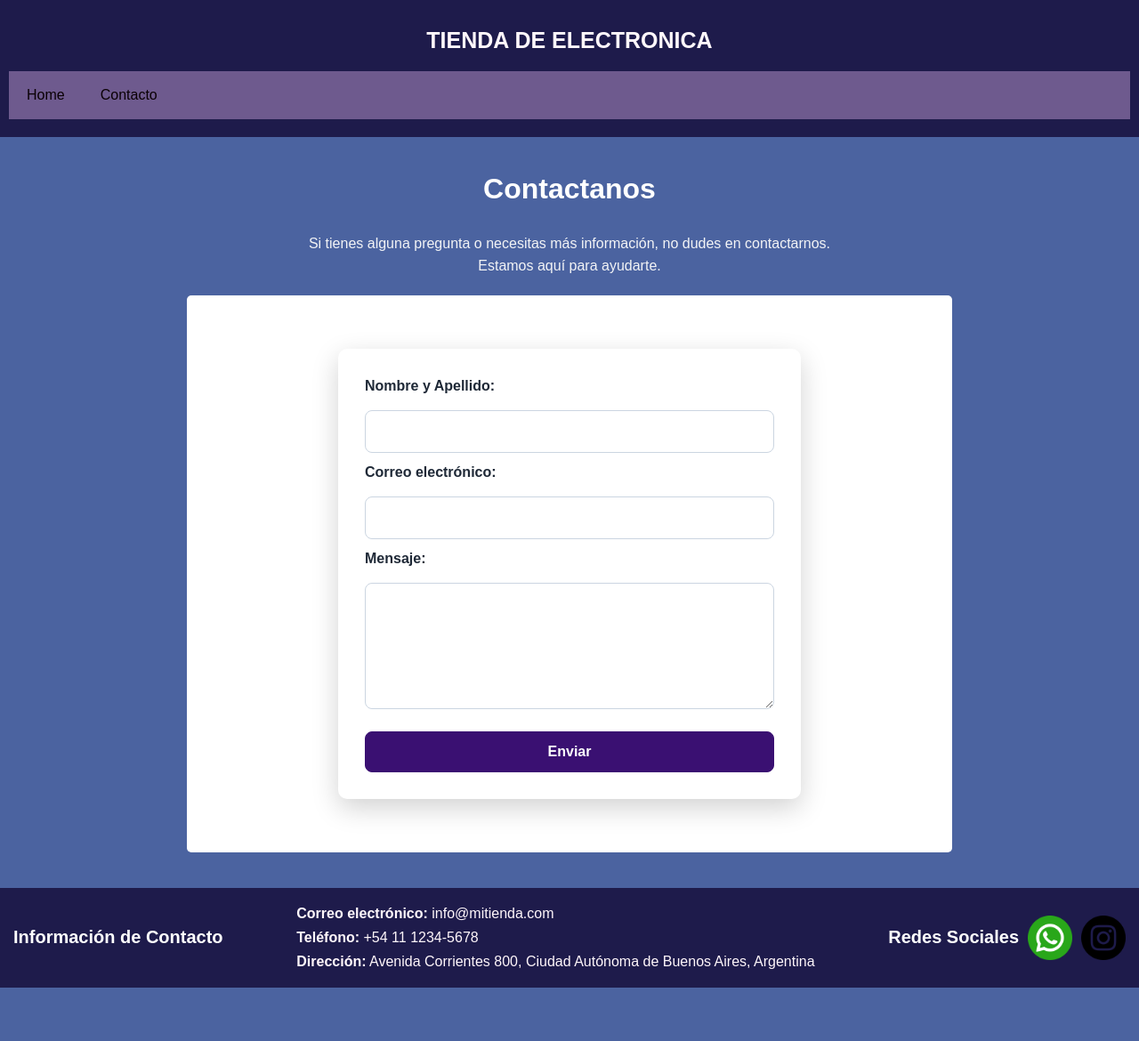
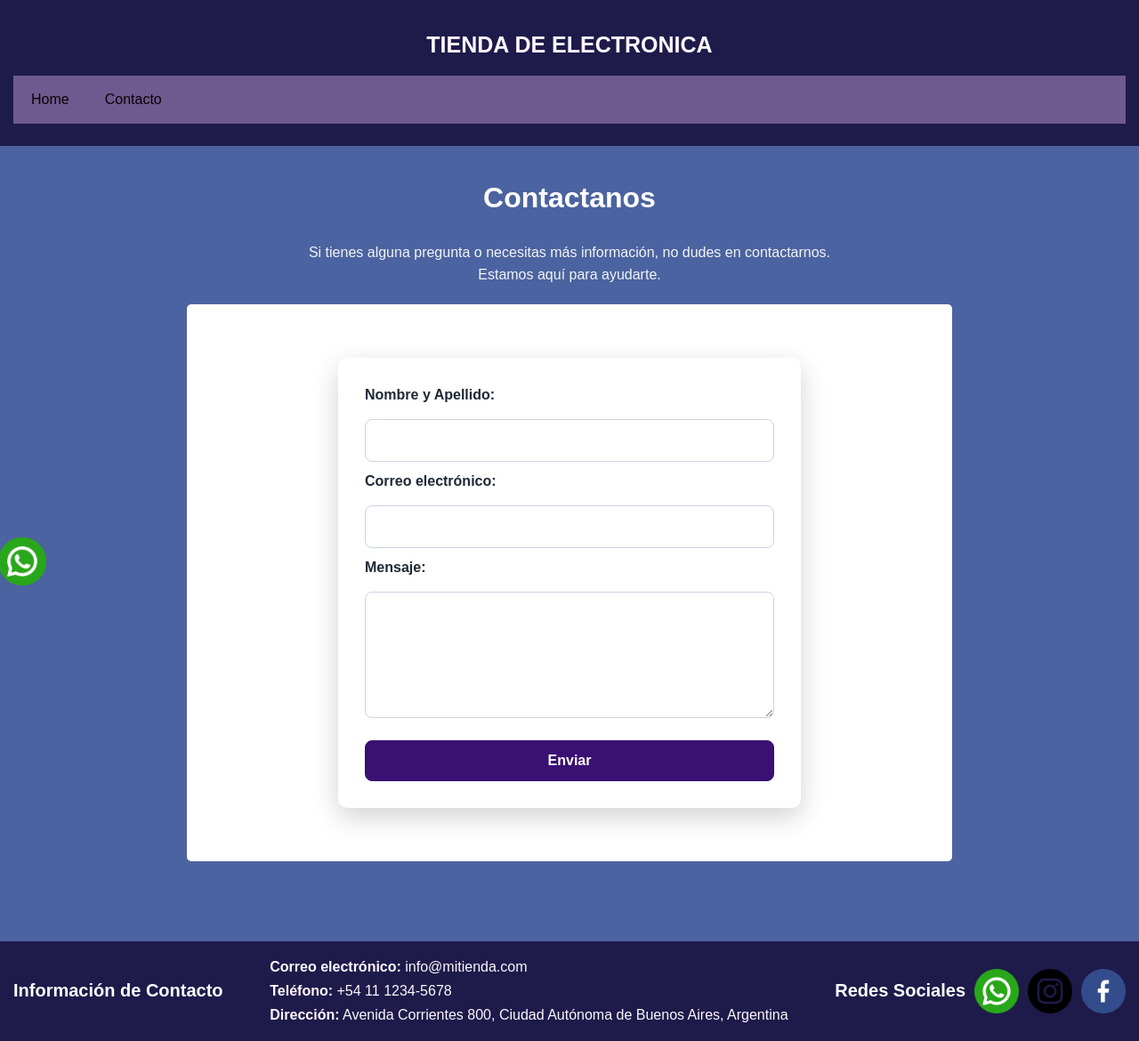
Before and after one commit to CudugnelloM/frontend-C26123, a plain HTML site: page pages/contacto.html in a window 1280 px wide. Shown: the whole page at 89% size. Before the commit the page ends 1110 px from the top, so only its background shows below. Drawn offline with nearby package versions, Linux system fonts and the light colour scheme.

Commit message:
Se agrego icono flotante y face

```diff
--- a/css/styles.css
+++ b/css/styles.css
@@ -82,6 +82,7 @@ textarea:focus-visible {
 
 /* Layout */
 header {
+
     width: 100%;
     padding: 1rem;
     color: var(--color-text-light);
@@ -311,6 +312,27 @@ textarea.form-control,
     border-color: var(--color-accent-dark);
 }
 
+.whats-float {
+    display: flex;
+    position: sticky;
+    bottom: 18%;
+
+    right: 10px;
+    left: auto;
+    width: 5rem;
+    height: auto;
+    z-index: 1000;
+    margin: 0;
+    transition: transform var(--transition-base);
+    justify-content: center;
+    align-items: center;
+
+    animation: latido 1.5s ease-out infinite;
+    text-decoration: none;
+
+
+}
+
 /* Footer */
 footer {
     display: flex;
@@ -354,19 +376,26 @@ footer address {
 }
 
 .whats,
-.insta {
+.insta, .face, .tiktok {
     width: 5rem;
     height: auto;
     transition: transform var(--transition-base);
 }
 
 .whats:hover,
-.insta:hover {
+.insta:hover, .face:hover, .tiktok:hover {
     transform: scale(1.2);
 }
 
 /* Responsive */
 @media (min-width: 1200px) {
+
+    header {
+        height: inherit;
+        position: relative;
+        padding: 1.5rem;
+    }
+
     .card {
         width: calc((100% - 6rem) / 4);
     }
@@ -444,3 +473,12 @@ footer address {
         flex-direction: column;
     }
 }
+
+@keyframes latido {
+    0%, 100% {
+        transform: scale(1);
+    }
+    50% {
+        transform: scale(1.1);
+    }
+}
--- a/pages/contacto.html
+++ b/pages/contacto.html
@@ -41,6 +41,11 @@
 
         </main>
     </div>
+     <div class="whats-float">
+            <a href="https://wa.me/1234567890" target="_blank">
+                <img src="../img/whatsapp.png" alt="icono de whatsapp">
+            </a>
+        </div>
         <footer>
             <h2>Información de Contacto</h2>
 
@@ -64,32 +69,16 @@
                             <img class="insta" src="../img/instagram.png" alt="icono de instagram">
                         </a>
                     </li>
+                    <li>
+                        <a href="https://www.facebook.com/tu_usuario" target="_blank">
+                            <img class="face" src="../img/facebook.png" alt="icono de facebook">
+                        </a>
+                    </li>
                 </ul>
             </div>
 
 
-       <!--- <nav>
-         <ul ">
-            <li><strong>Correo electrónico:</strong> info@mitienda.com</li>
-            <li><strong>Teléfono:</strong> +54 11 1234-5678</li>
-            <li><strong>Dirección:</strong> Avenida Corrientes 800, Ciudad Autónoma de Buenos Aires, Argentina</li>
 
-
-            <div class="redes-sociales">
-
-                <li>
-                    <a href="https://wa.me/1234567890" target="_blank">
-                        <img class="whats" src="../img/whatsapp.png" alt="icono de whatsapp">
-                    </a>
-                </li>
-                <li>
-                    <a href="https://www.instagram.com/     tu_usuario" target="_blank">
-                        <img class="insta" src="../img/instagram.png" alt="icono de instagram">
-                    </a>
-                </li>
-            </div>
-         </ul>
-        </nav>-->
         </footer>
 
 
```
Also changed, not shown: index.html (+14 -2 lines), img/facebook.png (added), img/tik-tok.png (added).
